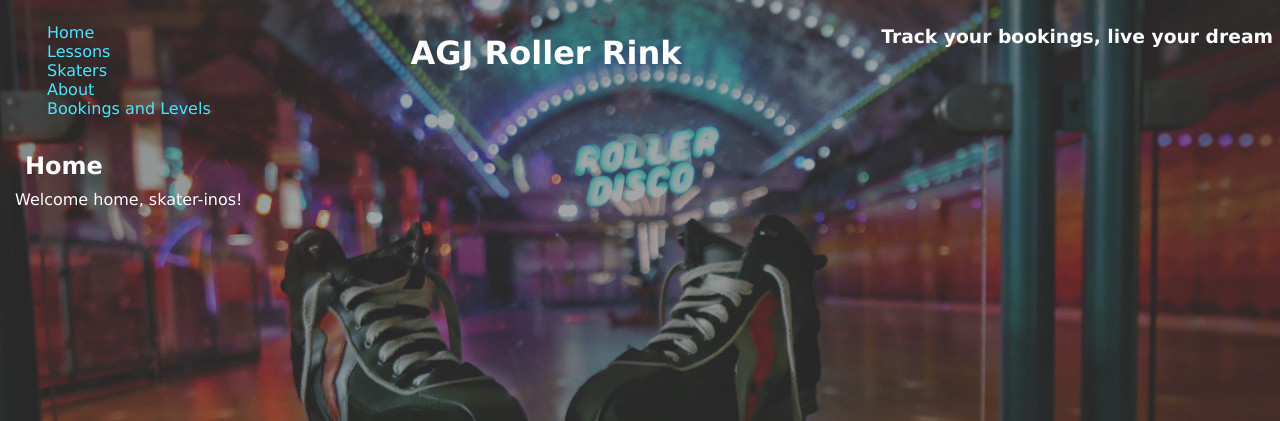
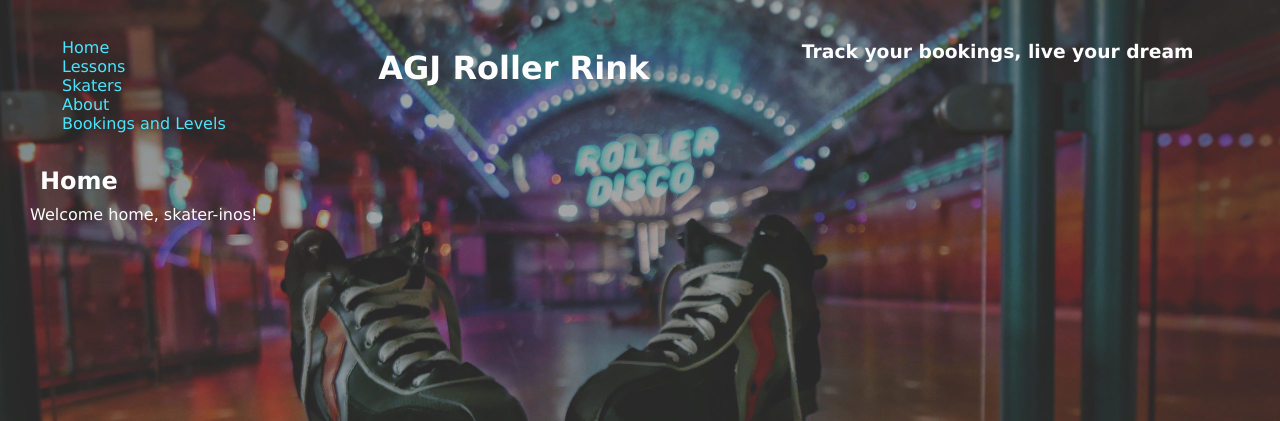
Before and after one commit to alexgjohn/RinkedIn, a Flask app: page / in a window 1280 px wide; the page is wider, and only the part inside the window is pictured. Shown: the top 421 px of that part. Run offline with Flask 3, Linux system fonts and the light colour scheme.

Commit message:
made it slightly prettier

```diff
--- a/roller_rink/static/css/style.css
+++ b/roller_rink/static/css/style.css
@@ -8,11 +8,12 @@ body {
     margin: 5px;
 }
 
-body > main > nav > ul {
+.nav-bar > nav > ul {
     color: #ffff;
     list-style: none;
     text-decoration: none;
 }
+
 
 h1 {
     font-family: "Lucida Sans Unicode", "Lucida Grande", sans-serif;
@@ -46,3 +47,19 @@ a:hover {
 #header > nav > ul {
     list-style: none;
 }
+
+.header {grid-area: header;}
+.nav-bar {grid-area: nav-bar;}
+.main {grid-area: main;}
+
+.grid-container {
+    display: grid;
+    grid-template-areas:
+    'nav-bar header header'
+    'nav-bar main main'
+    'nav-bar main main'
+    'nav-bar main main';
+    gap: 5px;
+    padding: 15px;
+    width: 140vw;
+}
--- a/roller_rink/templates/base.jinja
+++ b/roller_rink/templates/base.jinja
@@ -7,10 +7,11 @@
   <link rel="stylesheet" href="{{ url_for('static', filename='css/style.css') }}">
   <link rel="stylesheet" href="{{ url_for('static', filename='css/tables.css') }}">
 </head>
+<div class="grid-container">
   <body>
-  <div class="grid-container">
       <main class="flex flex--row">
         <section  class="header" id="header">
+          <div class="nav-bar">
             <nav>
               <ul>
                 <li>
@@ -30,15 +31,16 @@
                 </li>
               </ul>
             </nav>
+          </div>
           <h2>AGJ Roller Rink</h2>
           <h3>Track your bookings, live your dream</h3>
         </section>
-    <section id="content">
+      <section class="main" id="content">
           {% block content %}
 
           {% endblock%}
       </section>
       </main>
+  </body>
 </div>
-</body>
 </html>
```
Lines whose indentation alone changed are shown as unchanged.
